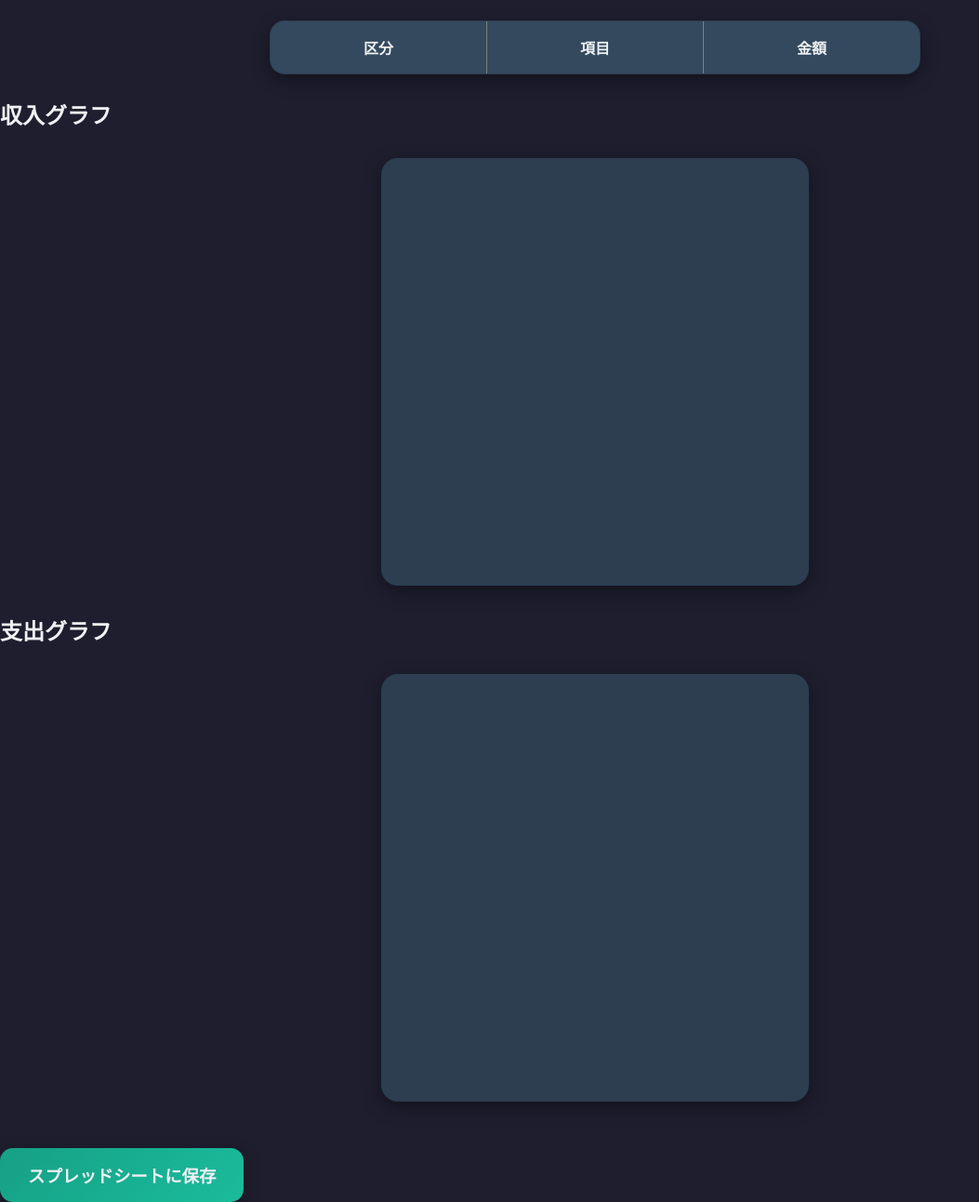
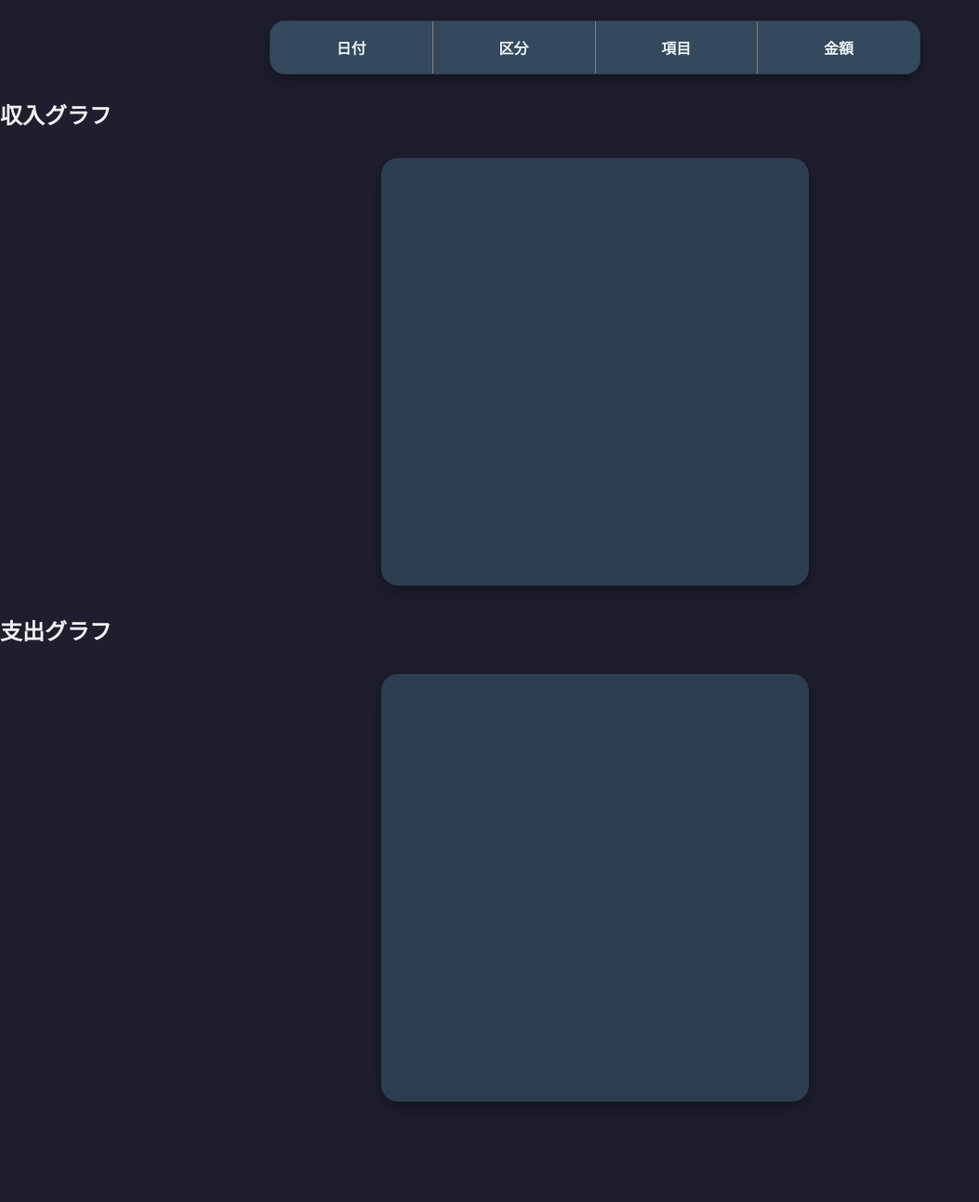
Before and after one commit to izusho3403/kakeibo-app, a plain HTML site: page index.html in a window 1280 px wide. Shown: the part 777-2070 px from the top of the page at 93% size, without its empty margins (0-1053 px from the left). After the commit the page ends 1992 px from the top, so only its background shows below. Drawn offline with nearby package versions, Linux system fonts and the light colour scheme.

Commit message:
Update index.html

```diff
--- a/index.html
+++ b/index.html
@@ -58,6 +58,7 @@
   <h2>詳細</h2>
   <table id="summaryTable" border="1">
     <tr>
+      <th>日付</th>
       <th>区分</th>
       <th>項目</th>
       <th>金額</th>
@@ -71,8 +72,6 @@
   <h2>支出グラフ</h2>
   <canvas id="expenseChart" width="400" height="400"></canvas>
 
-  <button id="saveButton">スプレッドシートに保存</button>
-
   <script src="script.js"></script>
 </body>
 </html>
```
